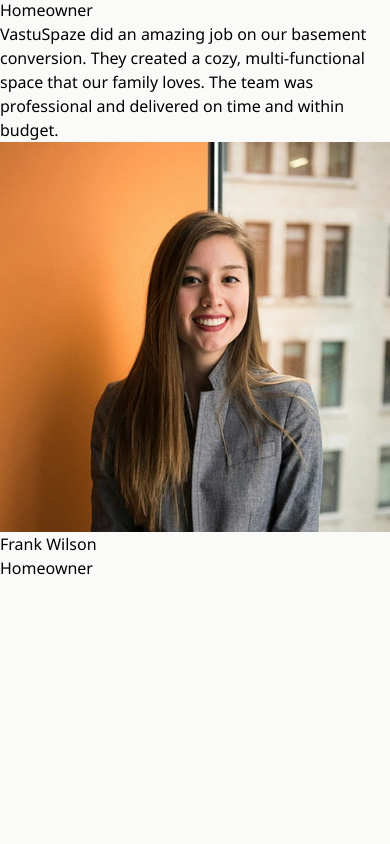
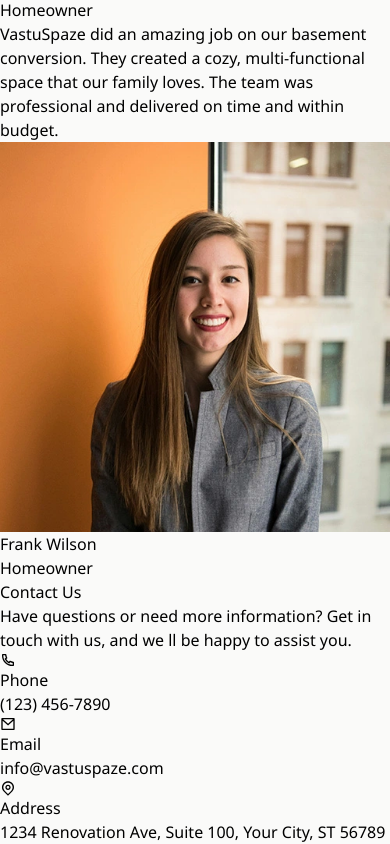
Before and after one commit to AyushBhagat151105/landing-page, a React (Vite) app: page / in a window 390 px wide. Shown: the part 9383-10227 px from the top of the page. Before the commit the page ends 9963 px from the top, so only its background shows below. Built offline with nearby package versions, Linux system fonts and the light colour scheme.

Commit message:
"Added ContactUs component to App.jsx"

```diff
--- a/src/App.jsx
+++ b/src/App.jsx
@@ -5,6 +5,7 @@
 import Portfolio from "./components/Portfolio";
 import About from "./components/About";
 import Reviews from "./components/Reviews";
+import ContactUs from "./components/ContactUs";
 
 function App() {
   const [count, setCount] = useState(0);
@@ -17,6 +18,7 @@
       <Portfolio />
       <About />
       <Reviews />
+      <ContactUs />
     </main>
   );
 }
--- /dev/null
+++ b/src/components/ContactUs.jsx
@@ -0,0 +1,49 @@
+import React from "react";
+import { CONTACT_INFO } from "../constants";
+import { RiMailLine, RiMapPinLine, RiPhoneLine } from "react-icons/ri";
+
+const ContactUs = () => {
+  return (
+    <section className="max-w-7xl mx-auto " id="contect">
+      <div className="my-20">
+        <h2 className="text-xl lg:text-3xl tracking-tight text-center uppercase mb-12">
+          Contact Us
+        </h2>
+        <p className="max-w-2xl text-lg mb-12 text-center mx-auto">
+          {CONTACT_INFO.text}
+        </p>
+        <div className="flex flex-col lg:flex-row justify-around mx-4">
+          <div className="flex mb-8 lg:mb-0">
+            <RiPhoneLine className="text-3xl mr-4" />
+            <div>
+              <p className="text-lg font-semibold">
+                {CONTACT_INFO.phone.label}
+              </p>
+              <p className="text-neutral-600">{CONTACT_INFO.phone.value}</p>
+            </div>
+          </div>
+          <div className="flex mb-8 lg:mb-0">
+            <RiMailLine className="text-3xl mr-4" />
+            <div>
+              <p className="text-lg font-semibold">
+                {CONTACT_INFO.email.label}
+              </p>
+              <p className="text-neutral-600">{CONTACT_INFO.email.value}</p>
+            </div>
+          </div>
+          <div className="flex">
+            <RiMapPinLine className="text-3xl mr-4" />
+            <div>
+              <p className="text-lg font-semibold">
+                {CONTACT_INFO.address.label}
+              </p>
+              <p className="text-neutral-600">{CONTACT_INFO.address.value}</p>
+            </div>
+          </div>
+        </div>
+      </div>
+    </section>
+  );
+};
+
+export default ContactUs;
```
